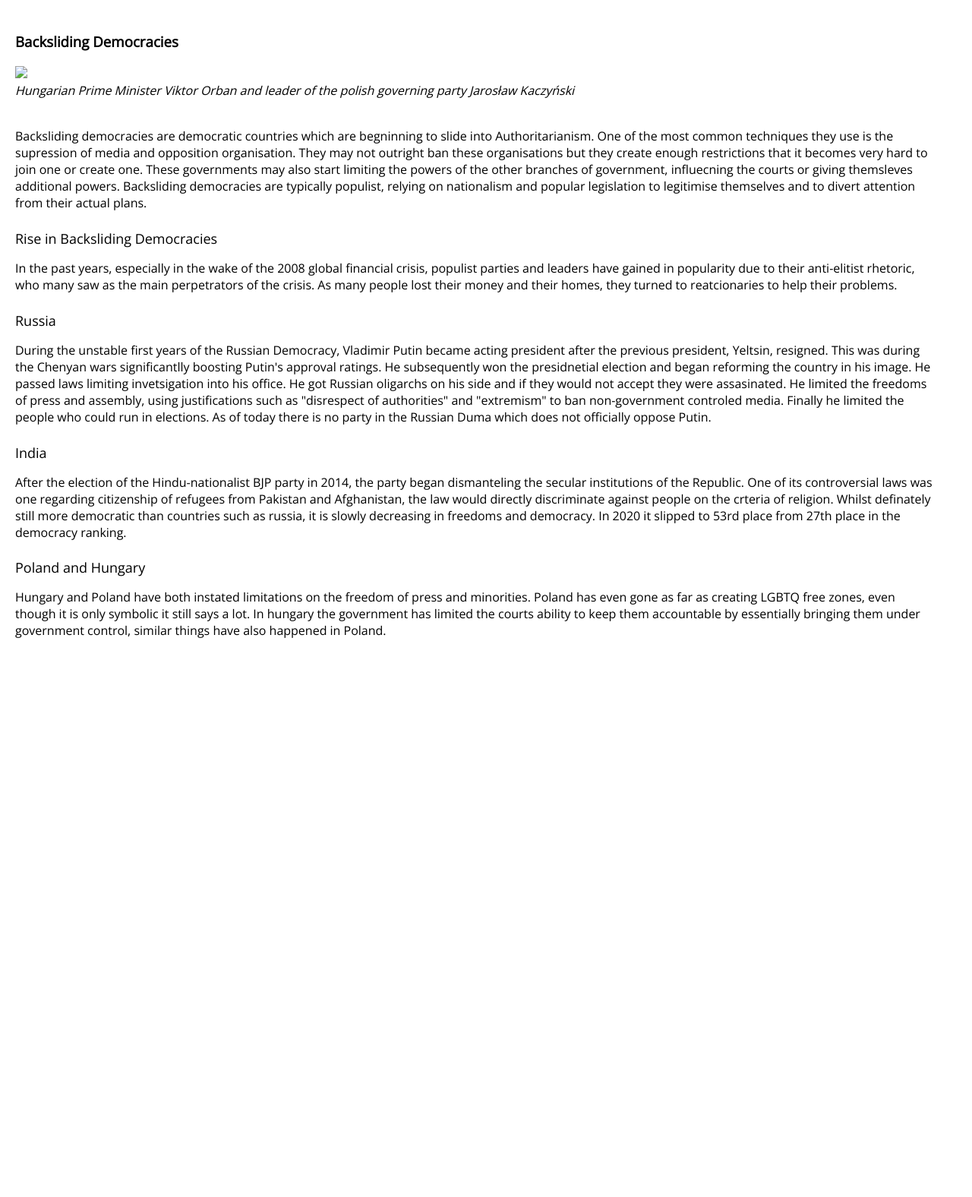
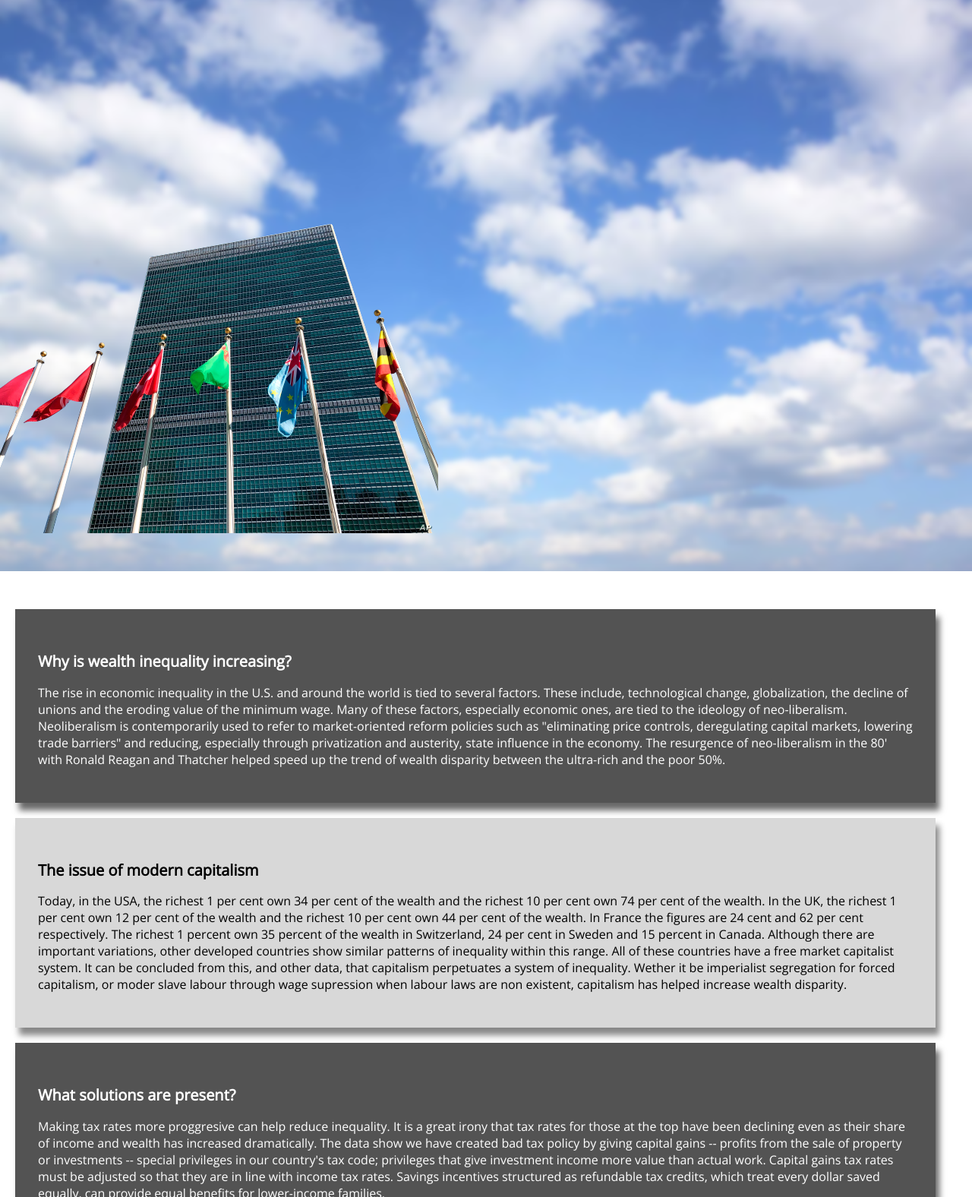
Before and after one commit to Cirianar/Wealth-Inequality-Website, a plain HTML site: page html/bigData.html in a window 1280 px wide. Shown: the part 178-1754 px from the top of the page at 76% size. Before the commit the page ends 1035 px from the top, so only its background shows below. Drawn offline with nearby package versions, Linux system fonts and the light colour scheme.

Commit message:
added final stuff

```diff
--- a/html/bigData.html
+++ b/html/bigData.html
@@ -3,48 +3,56 @@
 
   <head>
     <meta charset="utf-8">
-    <title>Saving Democracy: The Issue</title>
+    <title>The Wealth Problem: The Issue</title>
     <link rel="icon" type="image/png" href="../assets/favicon.png">
     <link rel="stylesheet" type="text/css" href="//fonts.googleapis.com/css?family=Open+Sans" />
     <script type="text/javascript" src="../libraries/d3.min.js"></script>
     <script type="text/javascript" src="../libraries/jquery-3.6.0.min.js"></script>
+    <script type="text/javascript" src="../libraries/topojson.min.js"></script>
   </head>
 
   <body>
 
     <header>
       <h1>The Wealth Problem</h1>
-      <h2>BIG DATA</h2>
+      <h2>THE ISSUE</h2>
     </header>
     <div class="nav_container">
       <nav id="navbar">
         <ul>
           <li><a href="../index.html">HOME</a></li>
-          <li class="current"><a href="bigData.html">BIG DATA</a></li>
+          <li class="current"><a href="bigData.html">THE ISSUE</a></li>
           <li><a href="contactUs.html">CONTACT US</a></li>
         </ul>
       </nav>
     </div>
 
+    <div class="background_picture">
+      <img src="../assets/issue_main.png" alt="">
+    </div>
+
     <div class="content">
-      <div class="main">
-        <h3>Backsliding Democracies</h3>
-        <img src="../assets/undemocratic.jpg" id="undemocratic">
-        <figcaption>Hungarian Prime Minister Viktor Orban and leader of the polish governing party Jarosław Kaczyński</figcaption>
-        <br>
-        <p>Backsliding democracies are democratic countries which are begninning to slide into Authoritarianism. One of the most common techniques they use is the supression of media and opposition organisation. They may not outright ban these organisations but they create enough restrictions that it becomes very hard to join one or create one. These governments may also start limiting the powers of the other branches of government, influecning the courts or giving themsleves additional powers. Backsliding democracies are typically populist, relying on nationalism and popular legislation to legitimise themselves and to divert attention from their actual plans.</p>
-        <h4>Rise in Backsliding Democracies</h4>
-        <p>In the past years, especially in the wake of the 2008 global financial crisis, populist parties and leaders have gained in popularity due to their anti-elitist rhetoric, who many saw as the main perpetrators of the crisis. As many people lost their money and their homes, they turned to reatcionaries to help their problems.</p>
-        <h4>Russia</h4>
-        <p>During the unstable first years of the Russian Democracy, Vladimir Putin became acting president after the previous president, Yeltsin, resigned. This was during the Chenyan wars significantlly boosting Putin's approval ratings. He subsequently won the presidnetial election and began reforming the country in his image. He passed laws limiting invetsigation into his office. He got Russian oligarchs on his side and if they would not accept they were assasinated. He limited the freedoms of press and assembly, using justifications such as "disrespect of authorities" and "extremism" to ban non-government controled media. Finally he limited the people who could run in elections. As of today there is no party in the Russian Duma which does not officially oppose Putin.</p>
-        <h4>India</h4>
-        <p>After the election of the Hindu-nationalist BJP party in 2014, the party began dismanteling the secular institutions of the Republic. One of its controversial laws was one regarding citizenship of refugees from Pakistan and Afghanistan, the law would directly discriminate against people on the crteria of religion. Whilst definately still more democratic than countries such as russia, it is slowly decreasing in freedoms and democracy. In 2020 it slipped to 53rd place from 27th place in the democracy ranking.</p>
-        <h4>Poland and Hungary</h4>
-        <p>Hungary and Poland have both instated limitations on the freedom of press and minorities. Poland has even gone as far as creating LGBTQ free zones, even though it is only symbolic it still says a lot. In hungary the government has limited the courts ability to keep them accountable by essentially bringing them under government control, similar things have also happened in Poland.</p>
+      <div class="left_img">
+        <h2>Why is wealth inequality increasing?</h2>
+        <p>The rise in economic inequality in the U.S. and around the world is tied to several factors. These include, technological change, globalization, the decline of unions and the eroding value of the minimum wage. Many of these factors, especially economic ones, are tied to the ideology of neo-liberalism. Neoliberalism is contemporarily used to refer to market-oriented reform policies such as "eliminating price controls, deregulating capital markets, lowering trade barriers" and reducing, especially through privatization and austerity, state influence in the economy. The resurgence of neo-liberalism in the 80' with Ronald Reagan and Thatcher helped speed up the trend of wealth disparity between the ultra-rich and the poor 50%.</p>
+      </div>
+      <div class="right_img">
+        <h2>The issue of modern capitalism</h2>
+        <p>Today, in the USA, the richest 1 per cent own 34 per cent of the wealth and the richest 10 per cent own 74 per cent of the wealth. In the UK, the richest 1 per cent own 12 per cent of the wealth and the richest 10 per cent own 44 per cent of the wealth. In France the figures are 24 cent and 62 per cent respectively. The richest 1 percent own 35 percent of the wealth in Switzerland, 24 per cent in Sweden and 15 percent in Canada. Although there are important variations, other developed countries show similar patterns of inequality within this range. All of these countries have a free market capitalist system. It can be concluded from this, and other data, that capitalism perpetuates a system of inequality. Wether it be imperialist segregation for forced capitalism, or moder slave labour through wage supression when labour laws are non existent, capitalism has helped increase wealth disparity.</p>
+      </div>
+      <div class="left_img">
+        <h2>What solutions are present?</h2>
+        <p>Making tax rates more proggresive can help reduce inequality. It is a great irony that tax rates for those at the top have been declining even as their share of income and wealth has increased dramatically. The data show we have created bad tax policy by giving capital gains -- profits from the sale of property or investments -- special privileges in our country's tax code; privileges that give investment income more value than actual work. Capital gains tax rates must be adjusted so that they are in line with income tax rates. Savings incentives structured as refundable tax credits, which treat every dollar saved equally, can provide equal benefits for lower-income families.</p><br>
+        <p>Governments around the world should provide the bottom two-fifths in terms of income, access to education and employment training. Investing in human capital is the best way to increase individual wealth and improve the labor force. Equity in education would bring everyone up to at least a minimum standard. It would be a better solution than increasing welfare benefits or providing a universal basic income as it breaks the poverty cycle once and for all.</p>
+      </div>
+      <div class="right_img">
+        <h2>How can I help?</h2>
+        <p>individuals can help by donating to orginisations which help the poor (see <a href="contactUs.html">CONTACT US</a>). This would directly help those in need. Donating to charities which provide education for younger ones who can not afford it also addresses the solution of providing for the poor. To lobby for the government to change tax brackets, one can donate as a grass root doner to progressive political campaigns or parties such as Bernie Sanders in the USA or DIEM2024 in the EU.</address></p>
       </div>
     </div>
 
     <script type="text/javascript" src="../script/script.js"></script>
+
     <link rel="stylesheet" href="../style/styles.css"/>
     <link rel="stylesheet" href="../style/style_history.css"/>
 
--- a/script/script.js
+++ b/script/script.js
@@ -10,3 +10,10 @@ function myFunction() {
     navbar.classList.remove("sticky");
   }
 }
+
+$(window).scroll(function() {
+  var scrollPos = $(this).scrollTop();
+  $(".background_picture").css({
+    "background-size" : scrollPos + 100 + "%"
+  });
+});
--- a/style/style_history.css
+++ b/style/style_history.css
@@ -2,6 +2,22 @@
   margin-top: 50px;
 }
 
-figcaption {
-  font-style: italic;
+.background_picture {
+  width: 100%;
+  height: calc(100vh);
+  background: url(../assets/issue_image.png) no-repeat 50% 50%;
+  background-size: cover;
+  position: relative;
+  z-index: -1;
 }
+
+.background_picture img {
+  max-height: 700px;;
+  z-index: -1;
+  position: absolute;
+  object-fit: cover;
+  top: 200px;
+  bottom: -67px;
+  left: 0px;
+  margin: auto;
+}
--- a/style/style_solutions.css
+++ b/style/style_solutions.css
@@ -1,7 +1,5 @@
 .content {
-  margin-top: 500px;
-  margin-left: 10px;
-  width: 96.5%;
+  margin-top: 50px;
 }
 
 #background {
@@ -9,6 +7,41 @@
   opacity: 20%;
 }
 
-img {
-  height: 1035px;
+.form {
+  display: inline;
+  float: right;
+  margin-right: 100px;
 }
+
+.org_list {
+  display: inline;
+  float: left;
+  width: 40%;
+  margin-top: 20px;
+}
+
+.org_list img{
+  width: 578px;
+  margin-left: -30px;
+}
+
+.Political, .NGO, .Chartiy {
+  width: 90%;
+  padding: 30px;
+  box-shadow: 5px 10px 8px #888888;
+  margin-bottom: 20px;
+  border-radius: 5px;
+  color: white;
+}
+
+.Political {
+  background-color: #cca85c;
+}
+
+.NGO {
+  background-color: #cc5c5c;
+}
+
+.Chartiy {
+  background-color: #5c96cc;
+}
--- a/style/styles.css
+++ b/style/styles.css
@@ -122,3 +122,20 @@ li a:hover {
   font-size: 20px;
   margin-top: 25px;
 }
+
+.left_img {
+  background-color: #535353;
+  width: 90%;
+  padding: 30px;
+  box-shadow: 5px 10px 8px #696969;
+  margin-bottom: 20px;
+  color: #ffffff;
+}
+
+.right_img {
+  background-color: #d8d8d8;
+  width: 90%;
+  padding: 30px;
+  box-shadow: 5px 10px 8px #888888;
+  margin-bottom: 20px;
+}
```
Also changed, not shown: html/contactUs.html (+22 -12 lines), index.html (+7 -2 lines), script/script_map.js (+0 -7 lines), assets/feeding_america.png (added), assets/fight_inequality.jpeg (added), assets/issue_image.png (added), assets/issue_main.png (added), 1 other file.
